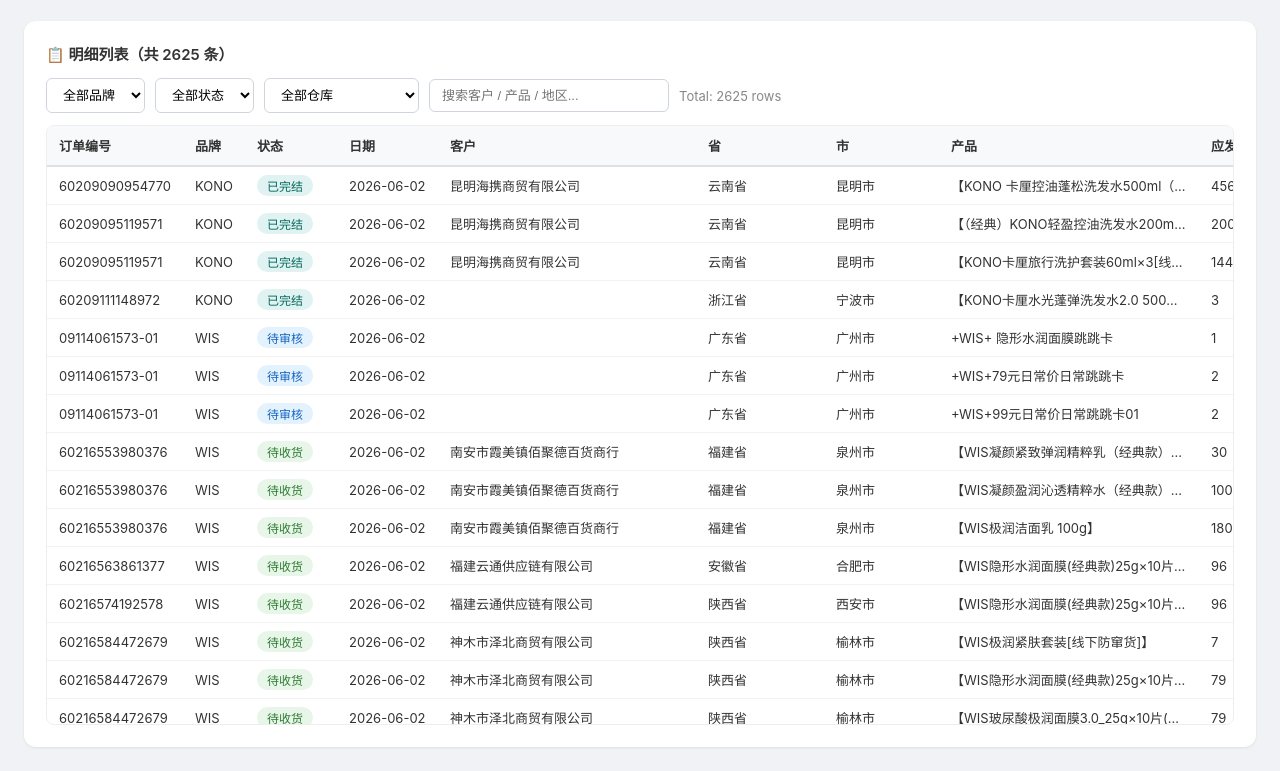
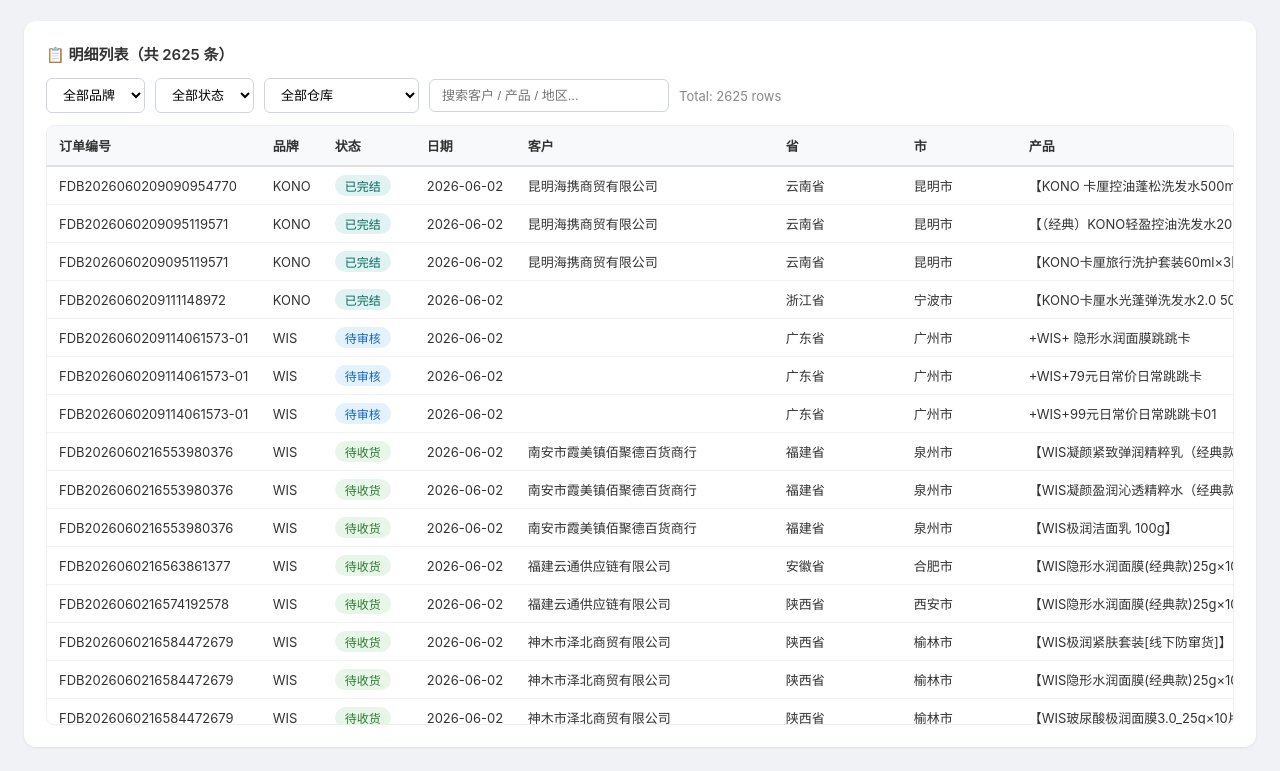
Before and after one commit to Atiriss/b2b-order-report, a plain HTML site: page index.html in a window 1280 px wide. Shown: the part 1962-2733 px from the top of the page. Drawn offline with nearby package versions, Linux system fonts and the light colour scheme.

Commit message:
Show full order ID

```diff
--- a/index.html
+++ b/index.html
@@ -26,7 +26,7 @@
 .table-box h3 { font-size:15px; font-weight:600; margin-bottom:14px; }
 table { width:100%; border-collapse:collapse; font-size:13px; }
 th { background:#f8f9fa; padding:10px 12px; text-align:left; font-weight:600; border-bottom:2px solid #e0e0e0; white-space:nowrap; position:sticky; top:0; z-index:1; }
-td { padding:8px 12px; border-bottom:1px solid #f2f2f2; max-width:260px; overflow:hidden; text-overflow:ellipsis; white-space:nowrap; }
+td { padding:8px 12px; border-bottom:1px solid #f2f2f2; max-width:300px; overflow:hidden; text-overflow:ellipsis; white-space:nowrap; }
 tr:hover { background:#f6f9ff; }
 .status { display:inline-block; padding:2px 10px; border-radius:12px; font-size:12px; font-weight:500; }
 .status-已完结 { background:#e0f2f1; color:#00695c; }
@@ -2728,7 +2728,7 @@
   for(var i=0; i<show.length; i++) {
     var r = show[i];
     html += '<tr>' +
-      '<td title="'+r[0]+'">'+String(r[0]).slice(-14)+'</td>' +
+      '<td title="'+r[0]+'">'+String(r[0])+'</td>' +
       '<td>'+r[1]+'</td>' +
       '<td><span class="status status-'+r[2]+'">'+r[2]+'</span></td>' +
       '<td>'+r[3]+'</td>' +
```
